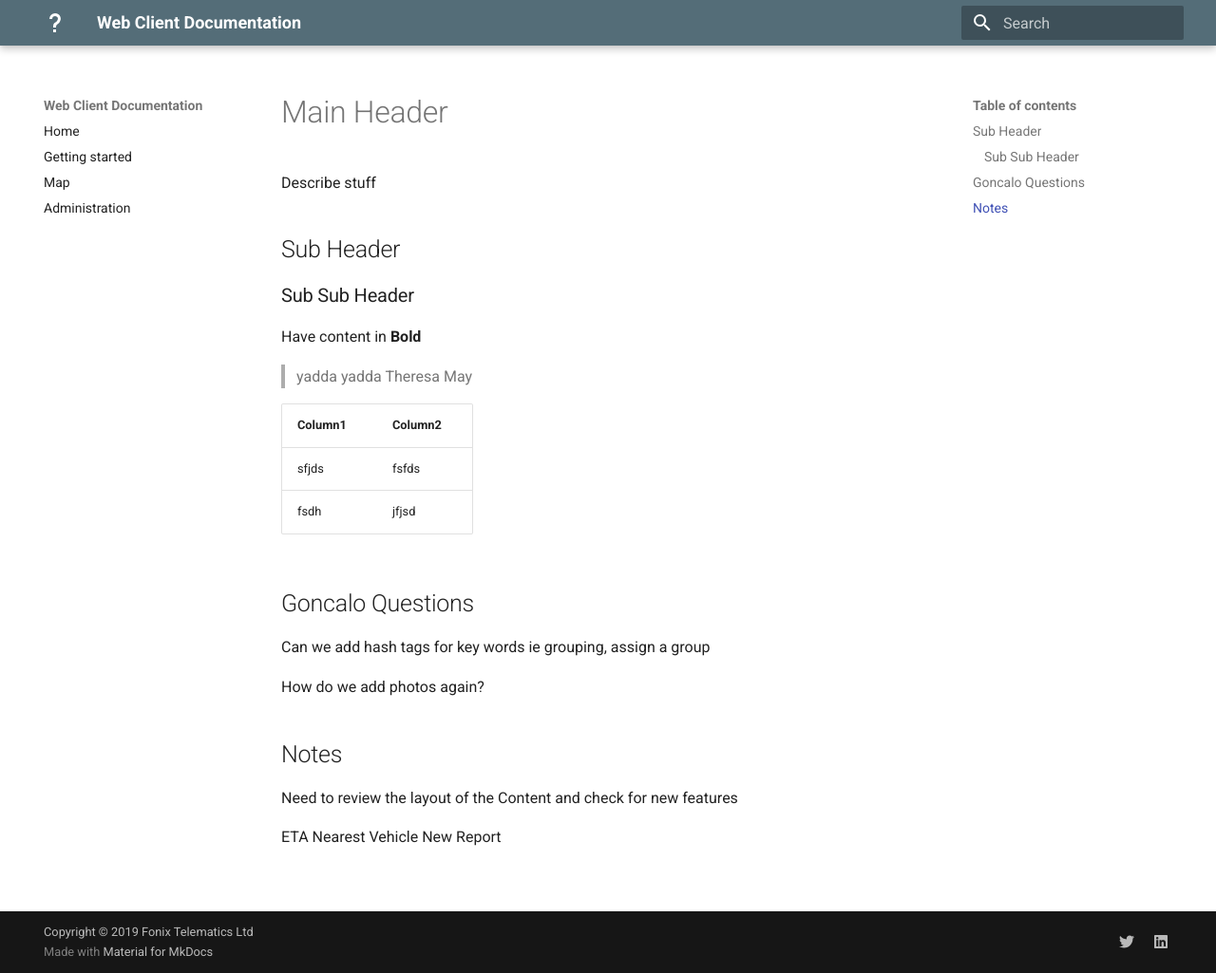
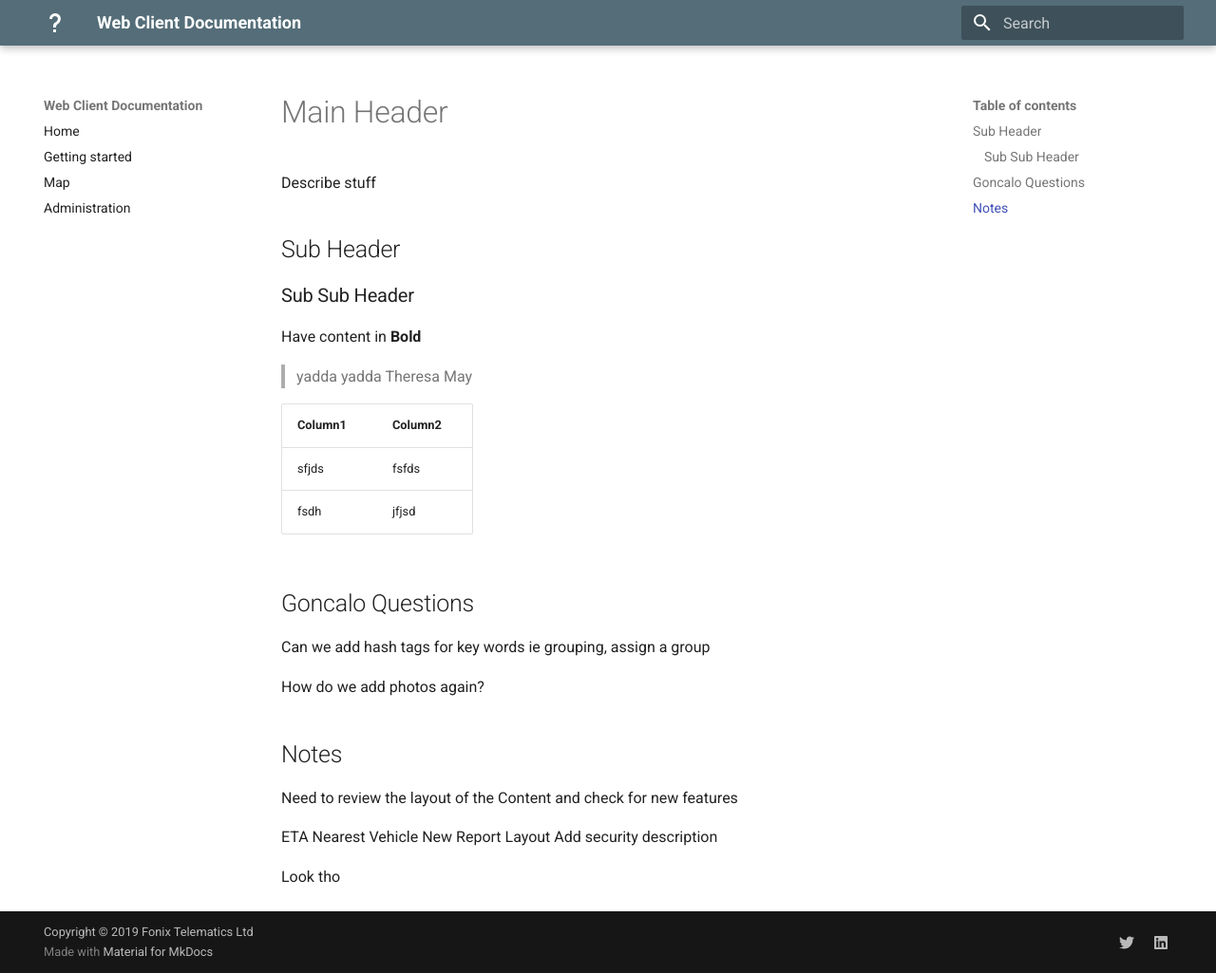
Before and after one commit to fonixtelematics/user-manual, an MkDocs documentation site: the page built from docs/AA Example Code.md, in a window 1280 px wide and 1025 px high. Shown: the whole window at 95% size. Built offline with MkDocs 1.6.1 and Material for MkDocs 9.7.7, drawn with Linux system fonts in a browser that asks for light colours.

Commit message:
docs/AA Example Code.md updated from https://stackedit.io/

```diff
--- a/docs/AA Example Code.md
+++ b/docs/AA Example Code.md
@@ -28,7 +28,10 @@ Need to review the layout of the Content and check for new features
 
 ETA
 Nearest Vehicle
-New Report
+New Report Layout
+Add security description
+
+Look tho
 <!--stackedit_data:
-eyJoaXN0b3J5IjpbLTE4NDU3NDg1OTAsLTE5MTc3MDk0NF19
+eyJoaXN0b3J5IjpbLTE2ODgwOTQxNDcsLTE5MTc3MDk0NF19
 -->
```
